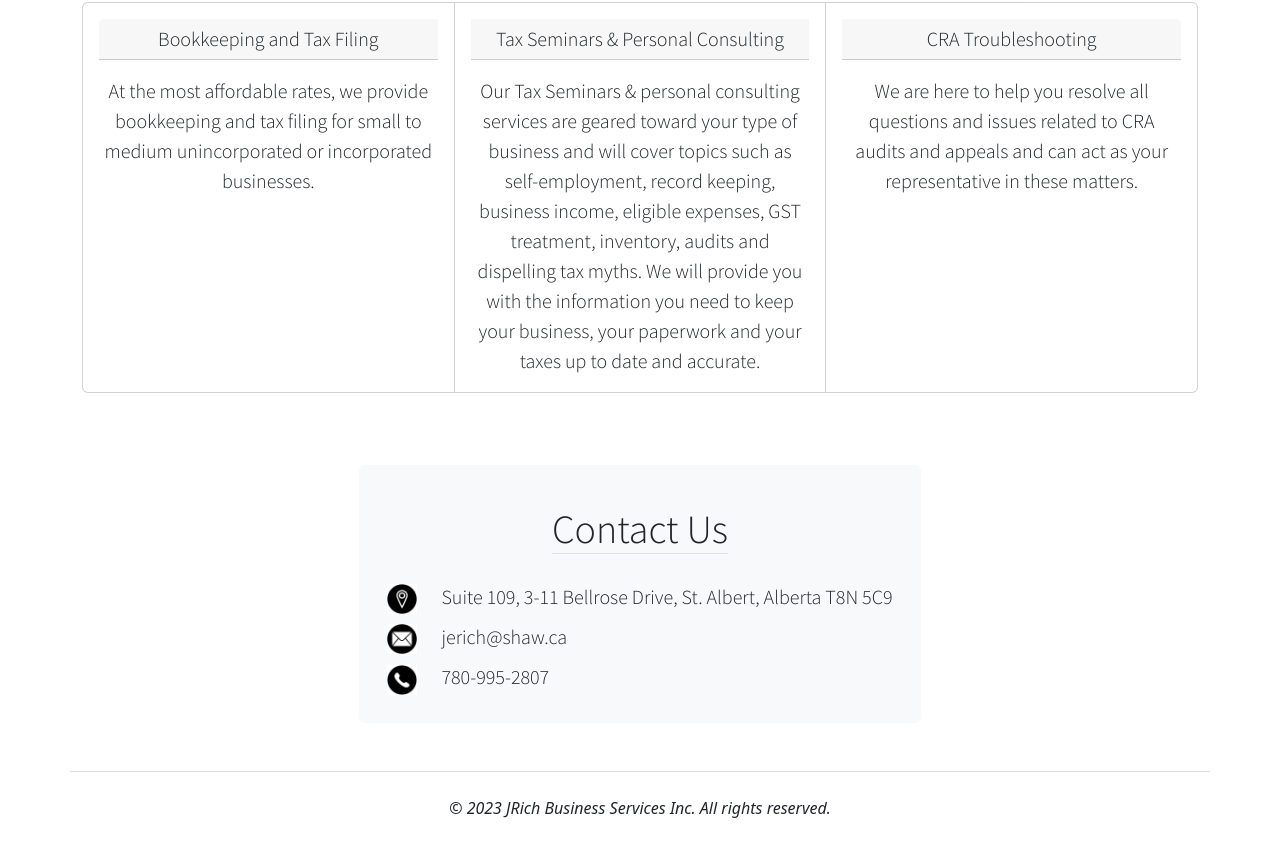
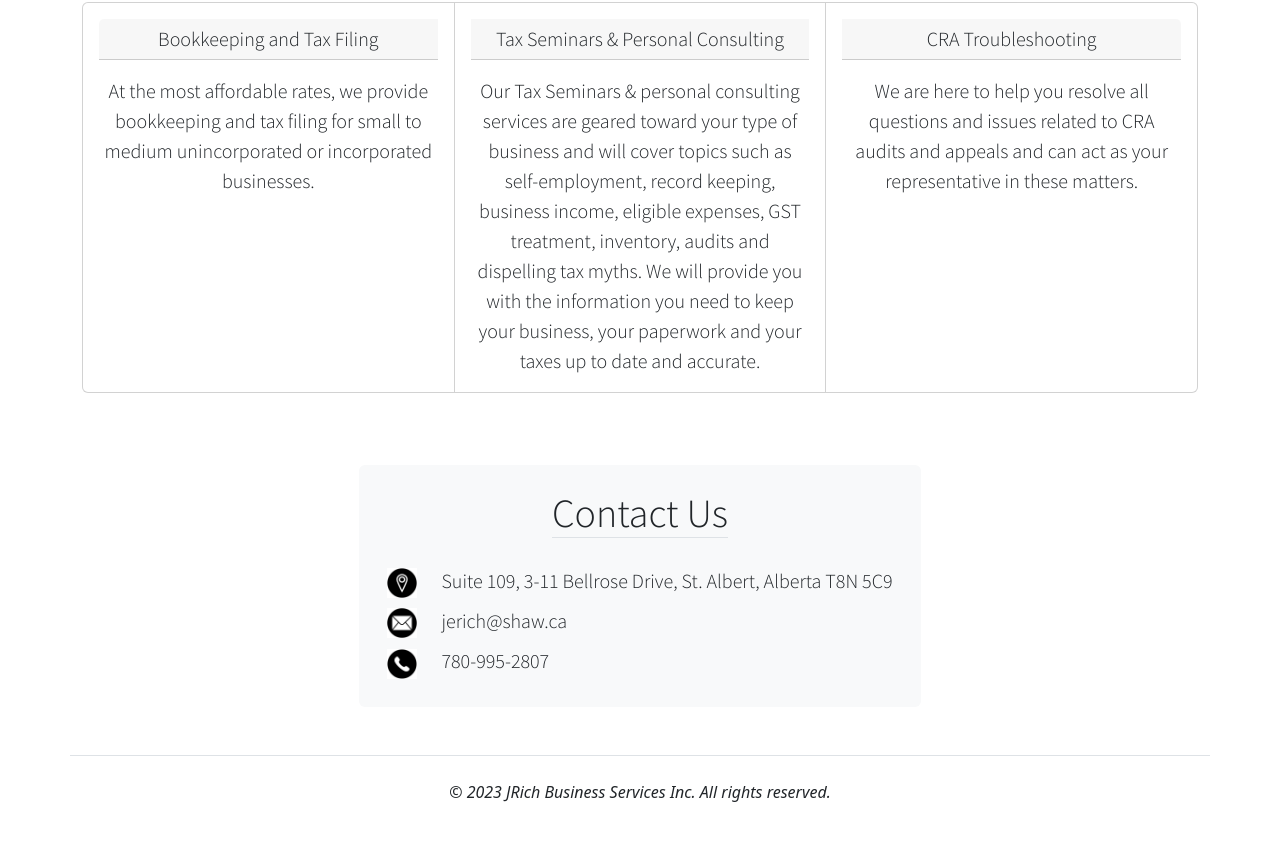
Before and after one commit to caitlincroteau/jrich-business-services, a React (Create React App) app: page / in a window 1280 px wide. Shown: the part 677-1521 px from the top of the page. Built offline with nearby package versions, Linux system fonts and the light colour scheme.

Commit message:
remove top padding from Content

```diff
--- a/src/components/ContactInfo.jsx
+++ b/src/components/ContactInfo.jsx
@@ -17,7 +17,7 @@ export default function ContactInfo(props) {
     >
       <Row className="justify-content-md-center">
         <Col md="auto">
-          <h1 className="pt-3 mb-4 border-bottom">Contact Us</h1>
+          <h1 className="mb-4 border-bottom">Contact Us</h1>
         </Col>
       </Row>
 
@@ -34,12 +34,12 @@ export default function ContactInfo(props) {
       <Row className="p-1">
         <Col md="auto">
           <a href="mailto:jerich@shaw.ca">
-          {" "}
-          <img alt="" width="30px" height="30px" src={EmailIcon} />
+            {" "}
+            <img alt="" width="30px" height="30px" src={EmailIcon} />
           </a>
         </Col>
         <Col md="auto">
-        <Nav.Link href="mailto:jerich@shaw.ca">jerich@shaw.ca</Nav.Link>
+          <Nav.Link href="mailto:jerich@shaw.ca">jerich@shaw.ca</Nav.Link>
         </Col>
       </Row>
       <Row className="p-1">
```
